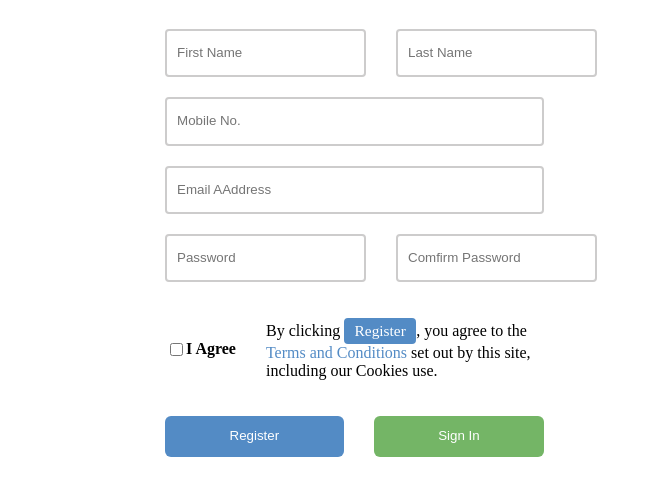
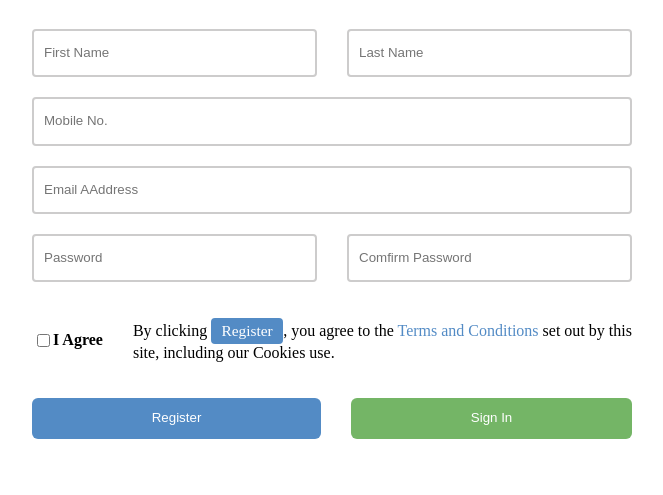
Before and after one commit to lipingd2/signuppage, a plain HTML site: page index.html in a window 1280 px wide. Shown: the part 61-556 px from the top of the page, without its empty margins (308-971 px from the left). Drawn offline with Linux system fonts and the light colour scheme.

Commit message:
Fix border

```diff
--- a/index.css
+++ b/index.css
@@ -1,22 +1,25 @@
 body {
     text-align: center;
 }
+
+form {
+    width: 60%;
+    margin: auto auto;
+    max-width: 600px;
+    min-width: 400px;
+}
+
 .twoparts {
     display: grid;
-    margin-left: 36%;
-    max-width: 30%;
-    min-width: 25%;
+    width: 100%;
     gap: 30px;
-    padding: 10px;
+    padding: 10px 0px;
     grid-template-columns: auto auto;
 }
 .oneitem {
     display: grid;
-    margin-left: 36%;
-    max-width: 30%;
-    min-width: 25%;
-    gap: 30px;
-    padding: 10px;
+    width:100%;
+    padding: 10px 0px;
 }
 
 input {
```
